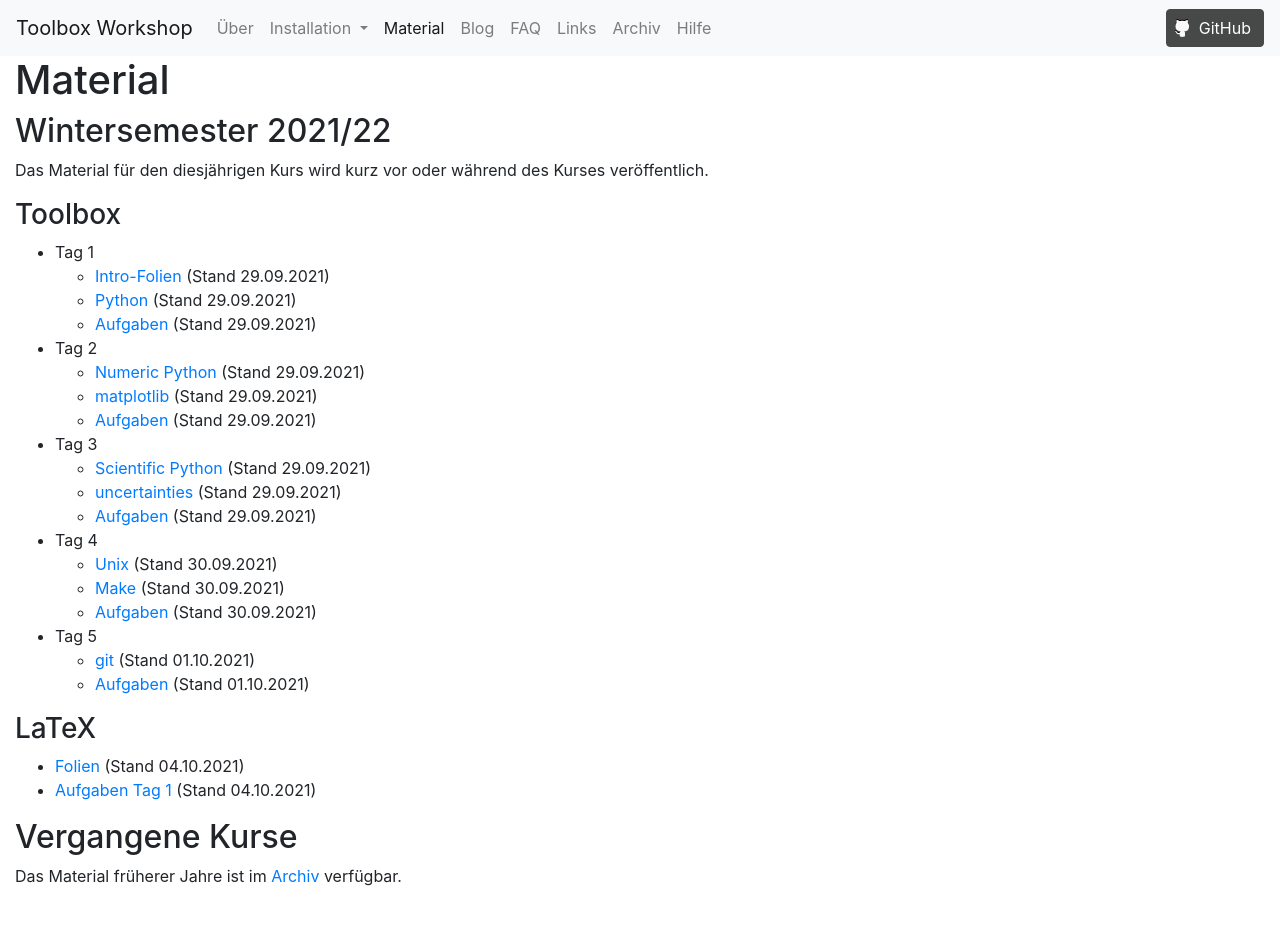
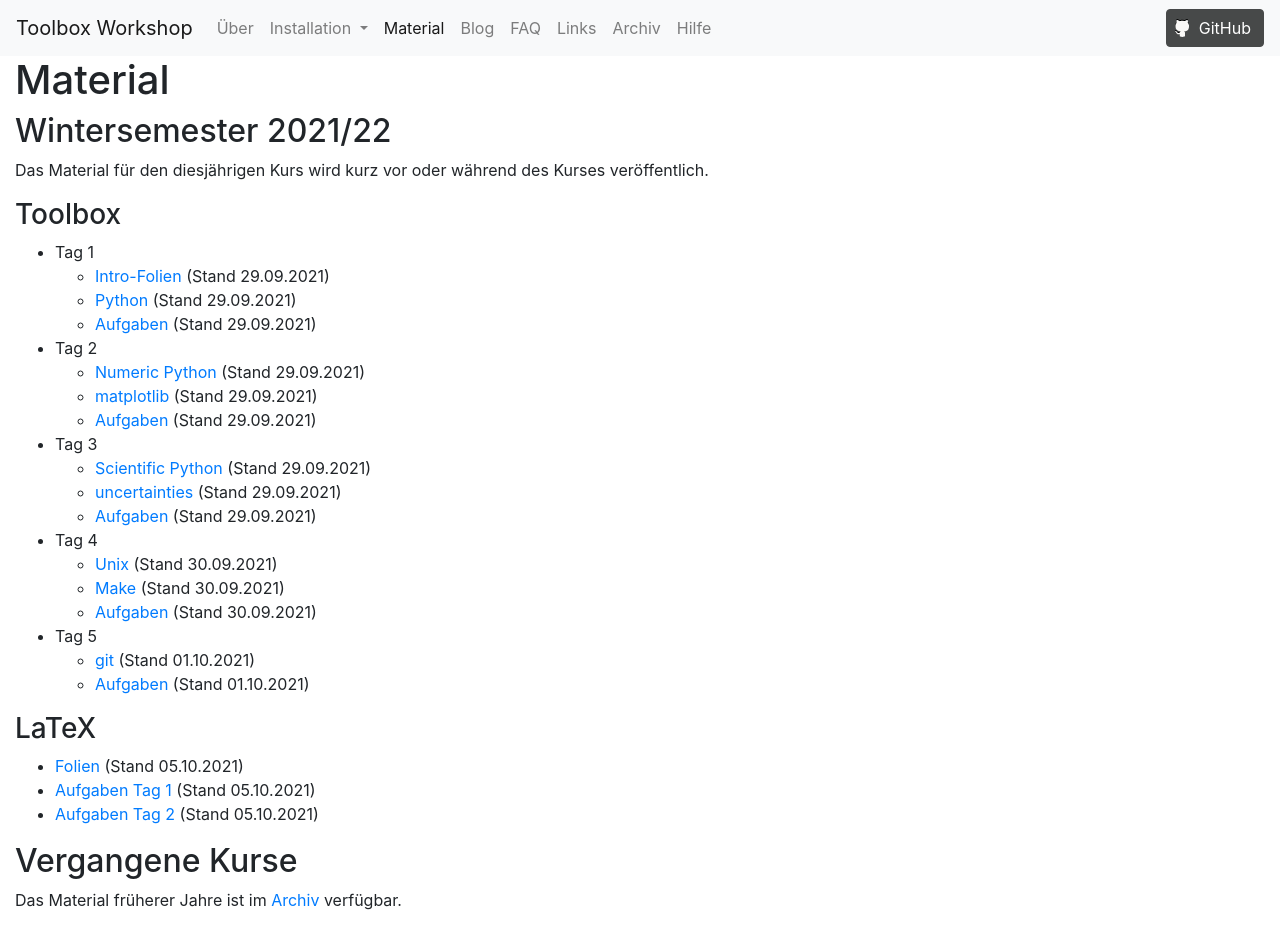
Before and after one commit to pep-dortmund/homepage-toolbox, a Jekyll site: the page built from notes.md, in a window 1280 px wide. Built offline with Jekyll 4.4.1, drawn with Linux system fonts in a browser that asks for light colours; before the commit the page ends 904 px from its top, so only the background shows below that.

Commit message:
Add latex exercises 2 and fix links for slides and exercises 1

```diff
--- a/notes.md
+++ b/notes.md
@@ -36,11 +36,11 @@ Kurses veröffentlich.
     - [Aufgaben](files/archive/2021/exercises-toolbox-5.zip) (Stand 01.10.2021)
 
 ### LaTeX
-- [Folien](files/archive/2020/latex.pdf) (Stand 04.10.2021)
-- [Aufgaben Tag 1](files/archive/2020/exercises-latex-1.zip) (Stand 04.10.2021)
+- [Folien](files/archive/2021/latex.pdf) (Stand 05.10.2021)
+- [Aufgaben Tag 1](files/archive/2021/exercises-latex-1.zip) (Stand 05.10.2021)
+- [Aufgaben Tag 2](files/archive/2021/exercises-latex-2.zip) (Stand 05.10.2021)
 
 <!--
-- [Aufgaben Tag 2](files/archive/2020/exercises-latex-2.zip) (Stand 20.10.2021)
 - [Aufgaben Tag 3](files/archive/2020/exercises-latex-3.zip) (Stand 21.10.2021)
 - [Aufgaben Tag 5](files/archive/2020/exercises-latex-5.zip) (Stand 23.10.2021)
 - [LaTeX Vorlage für Protokolle](files/archive/2020/latex-template.zip) (Stand 23.10.2021)
```
Also changed, not shown: 1 other file.
